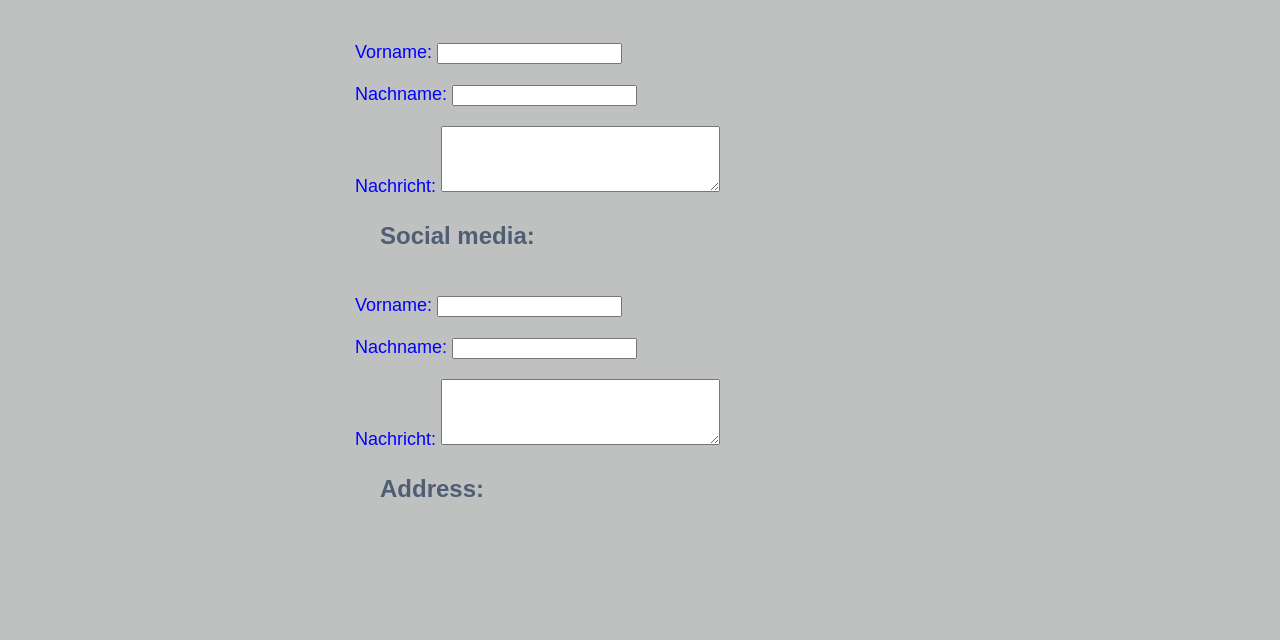
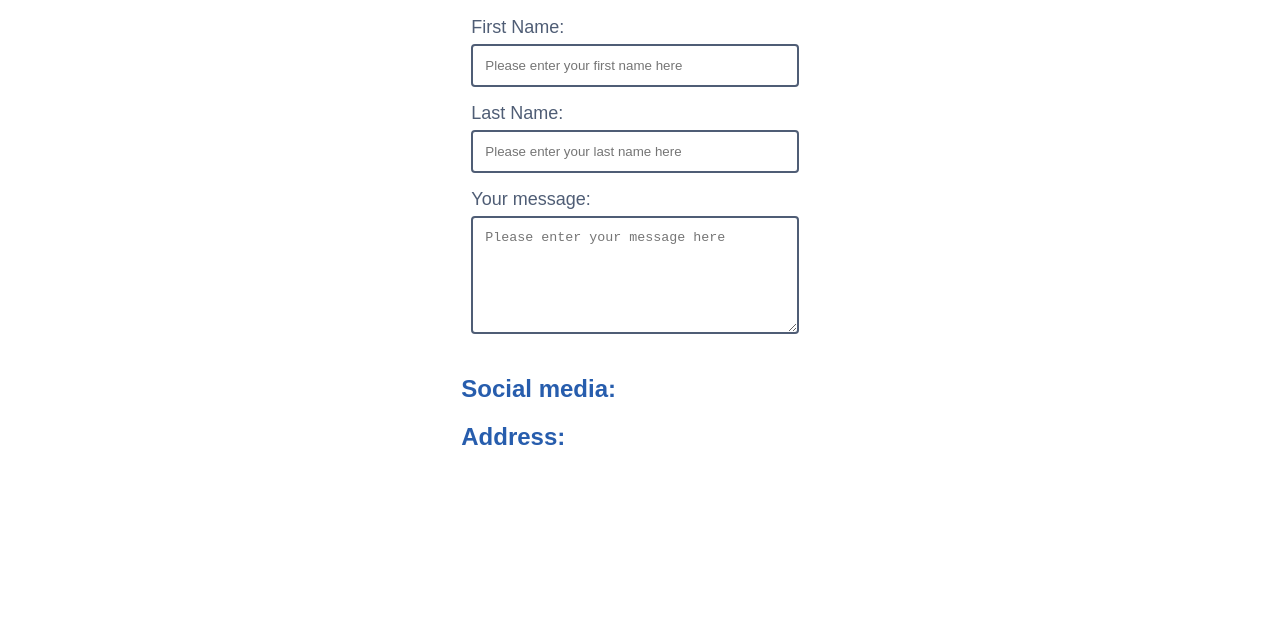
Before and after one commit to jimpapke/lmg-html, a plain HTML site: page contact.html in a window 1280 px wide. Shown: the part 160-800 px from the top of the page. Drawn offline with Linux system fonts and the light colour scheme.

Commit message:
added contact form, color change, details

```diff
--- a/contact.html
+++ b/contact.html
@@ -40,49 +40,25 @@
       </div>
       <form>
         <ul>
-          <li><label>Vorname:
-              <input name="vorname" autocomplete="vorname">
-            </label></li>
+           <li>
+              <label for="firstname">First Name:</label>
+              <input type="text" id="firstname" name="firstname" placeholder="Please enter your first name here">
+           </li>
 
-          <li><label>Nachname:
-              <input name="nachname" autocomplete="nachname">
-            </label></li>
+            <li>
+              <label for="fname">Last Name:</label>
+              <input type="text" id="lastname" name="firstname" placeholder="Please enter your last name here">
+            </li>
 
-          <li><label>Nachricht:
-              <textarea rows=4></textarea>
+          <li><label for="message">Your message:
+              <textarea rows=6 placeholder="Please enter your message here"></textarea>
             </label></li>
         </ul>
       </form>
-
-
       <h2>Social media:</h2>
-
-            <form>
-        <ul>
-          <li><label>Vorname:
-              <input name="vorname" autocomplete="vorname">
-            </label></li>
-
-          <li><label>Nachname:
-              <input name="nachname" autocomplete="nachname">
-            </label></li>
-
-          <li><label>Nachricht:
-              <textarea rows=4></textarea>
-            </label></li>
-        </ul>
-      </form>
-
-
       <h2>Address:</h2>
-
       <div id="contactaddresstext">
-
-
       </div>
-
     </div>
-
   </div>
-
 </body>
--- a/styles.css
+++ b/styles.css
@@ -18,23 +18,22 @@
 }
 
 #home_inhalt ul li{
-  padding-left: 30px;
   font-size: x-large;
   list-style: none;
 }
 
 p {
-  color: #2D3142;
+  color: #284b63;
   font-size: medium;
 }
 
 body {
-  font: icon;
-  background-color: #BFC0C0;
+  font-family: Arial, Helvetica, sans-serif;
+  background-color: white;
 }
 
 h1 {
-  color: #4F5D75;
+  color: #275DAD;
   padding-left: 30px;
   font-size: 48px;
   text-decoration: underline;
@@ -43,7 +42,7 @@ h1 {
 }
 
 h2 {
-  color:#4F5D75;
+  color:#275DAD;
   padding-left: 30px;
   font-size: x-large;
 }
@@ -84,7 +83,7 @@ padding oben rechts unten links .schulisches {
 
 .überschrift {
   font-size: 20px;
-  color: blue;
+  color: #275DAD;
   font-weight: bold;
   text-decoration: underline;
 }
@@ -163,46 +162,38 @@ nav a {
   float: right;
 }
 
-#aboutme li{
-  padding-left: 30px;
+#aboutme li {
   font-size: medium;
+  color: #8d9fb8;
 }
 
 li {
   font-size: large;
-  color: blue;
+  color: #4F5D75;;
 }
 
-
-
-
-
 form {
-  width: fit-content;
-  margin: 0px auto;
+  width: 100%;
 }
 
-form ul {
-  list-style: none;
-  padding: 5px;
-}
 form li {
-  margin-top: 20px;
+list-style-type: none;
+padding-right: 80px;
 }
 
-
-label {
-  display: inline-block;
-  text-align: left;
-  width: 600px;
-}
-
-textarea {
- padding-right: 100px;
+input[type=text], select, textarea {
+  width: 100%;
+  padding: 12px;
+  border: 2px solid #4F5D75;;
+  border-radius: 4px;
+  box-sizing: border-box;
+  margin-top: 6px;
+  margin-bottom: 16px;
+  resize: vertical;
 }
 
 .footer {
-  background-color: #4F5D75;
+  background-color: #d9d9d9;
   width: 100%;
   position: absolute;
     position: relative;
@@ -210,14 +201,21 @@ textarea {
 }
 #footer_contact {
   text-align: center;
-  font-size: large;
+  font-size: x-large;
   padding-top: 20px;
+  color: white;
 }
 #footer_span {
   text-align: center;
   padding-top: 20px;
+  color: white;
+  font-size: large;
 }
 #footer_picture_left img {
   width: 50px;
   align-content: flex-start;
 }
+
+#seite img {
+width: 100%
+}
```
Also changed, not shown: home.html (+9 -5 lines).
